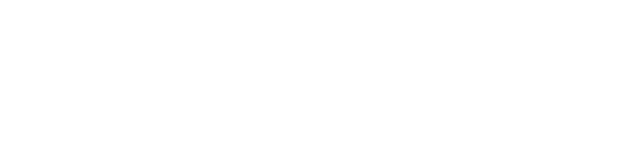
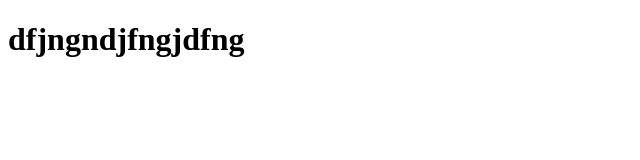
Before and after one commit to lpigas/firs_project, a plain HTML site: page found.html in a window 1280 px wide. Shown: the whole page, without its empty margins (0-640 px from the left). Drawn offline with Linux system fonts and the light colour scheme.

Commit message:
ffound11

```diff
--- a/found.html
+++ b/found.html
@@ -4,9 +4,9 @@
   <meta charset="UTF-8">
   <meta http-equiv="X-UA-Compatible" content="IE=edge">
   <meta name="viewport" content="width=device-width, initial-scale=1.0">
-  <title>Documeasdaqweqweqweqwesdnt</title>
+  <title>Documeasdaqweesdnt</title>
 </head>
 <body>
-
+  <h1>dfjngndjfngjdfng</h1>
 </body>
 </html>
```
